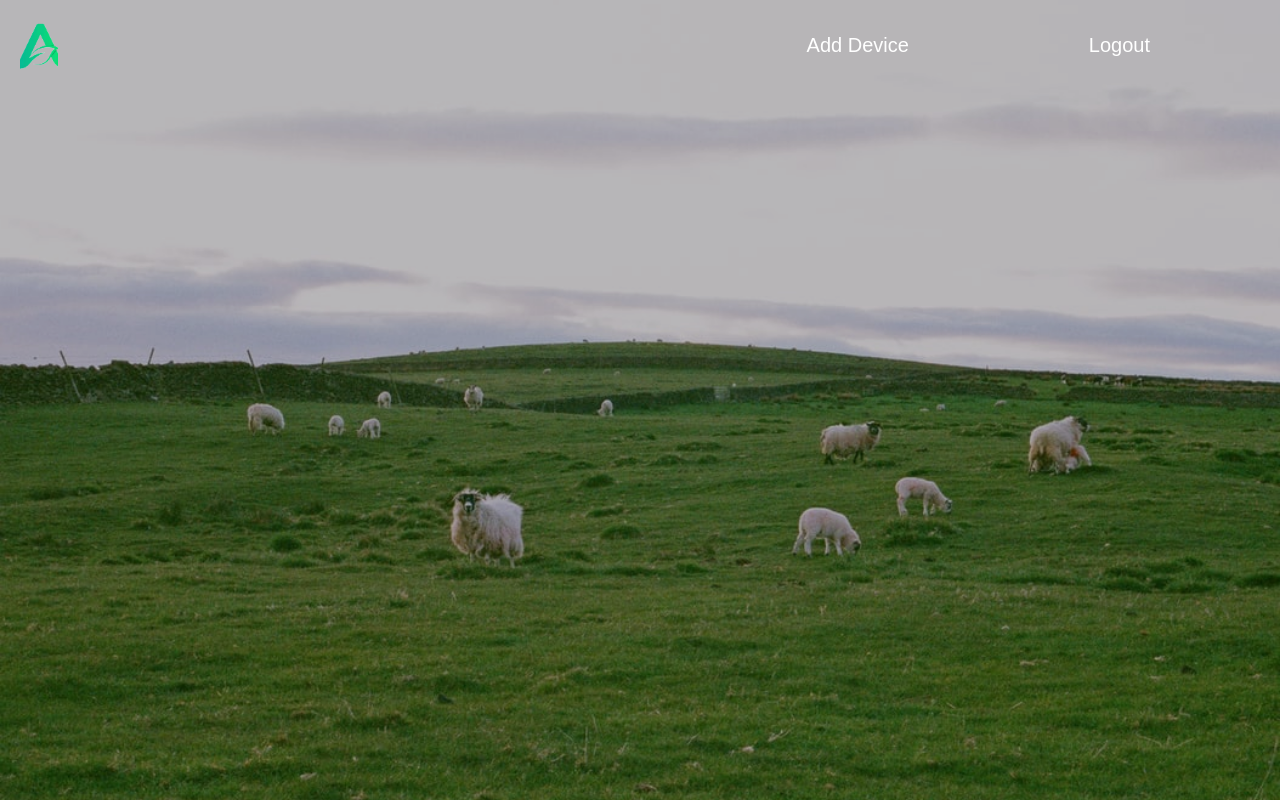
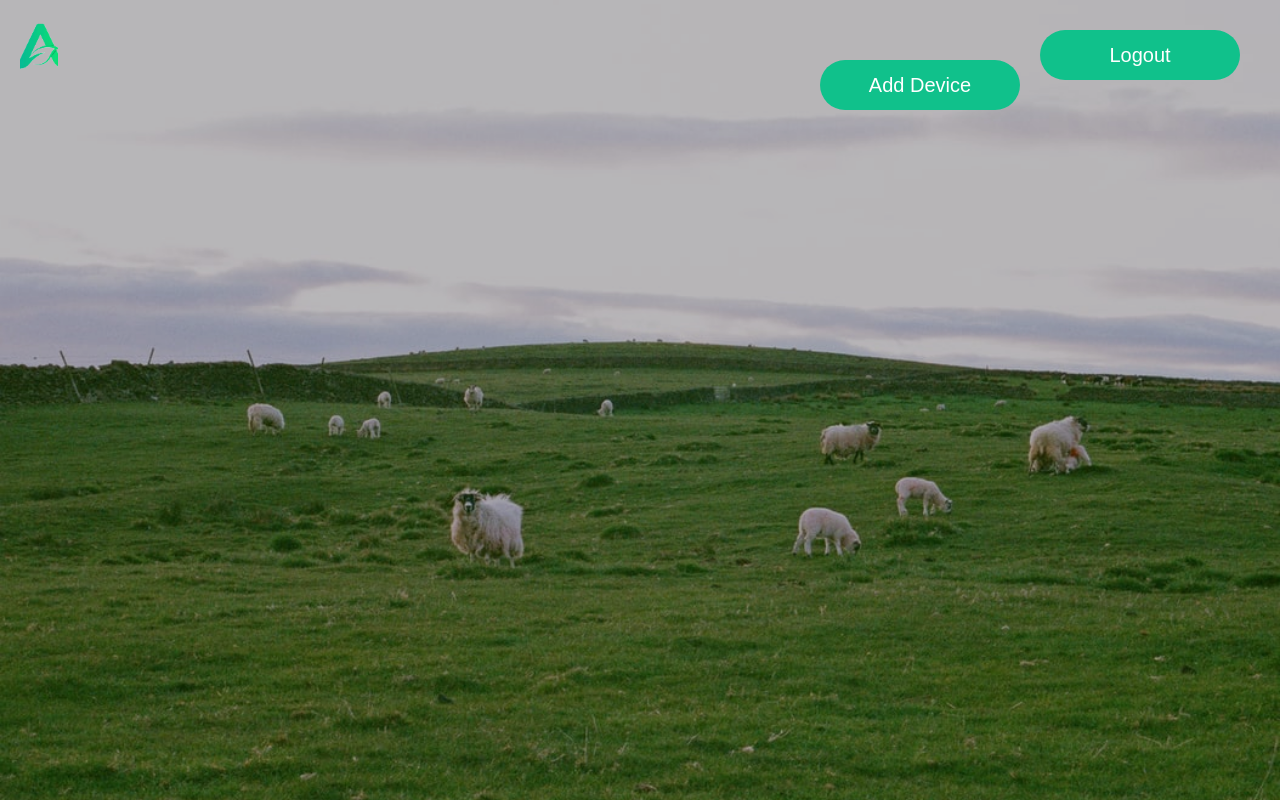
Before and after one commit to DeathSy/thai-agriculture-frontned, a React (Create React App) app: page /home in a window 1280 px wide. Built offline with nearby package versions, Linux system fonts and the light colour scheme.

Commit message:
EDIT navbar

```diff
--- a/src/components/Navbar/Navbar.js
+++ b/src/components/Navbar/Navbar.js
@@ -4,20 +4,30 @@ import Logo from './Logo'
 import Imglogo from '../../assets/logo.png'
 import useScroll from '../../util/useScroll'
 import { Link } from 'react-router-dom'
+import ButtonAddDevice from '../ButtonModal/ButtonDevice'
 
 export const Action = styled.div`
-  padding: 0.7rem 4rem;
-  margin: 0 0.5rem;
+  width: 200px;
+  height: 50px;
+  font-size: 20px;
+  border-radius: 50px;
+  cursor: pointer;
+  border: none;
+  background-color: #10c18b;
+  color: #fff;
+  display:flex;
+  justify-content:center;
+  align-items:center;
+  margin-left:1rem;
   :hover {
     background-color: #00a472;
-    border-radius: 60px;
   }
 `
 
 export const Wrapper = styled.div`
   display: flex;
   flex: 1;
-  align-items: center;
+  justify-content: space-between;
   width: 100%;
   position: fixed;
   z-index: 1000;
@@ -27,6 +37,7 @@ export const Wrapper = styled.div`
 `
 
 export const ActionContainer = styled.div`
+  width: 50%;
   display: flex;
   flex: 1;
   justify-content: flex-end;
@@ -40,9 +51,7 @@ function Navbar () {
   if (i === 1) {
     return (
       <Wrapper isScroll={isScroll}>
-        <Link to='/Home'>
-          <Logo src={Imglogo} />
-        </Link>
+        <Logo src={Imglogo} />
         <ActionContainer>
           <Action>
             <Link to='/Login'>Login</Link>
@@ -56,16 +65,10 @@ function Navbar () {
   } else {
     return (
       <Wrapper isScroll={isScroll}>
-        <Link to='/Home'>
-          <Logo src={Imglogo} />
-        </Link>
+        <Logo src={Imglogo} />
         <ActionContainer>
-          <Action>
-            <>Add Device</>
-          </Action>
-          <Action>
-            <>Logout</>
-          </Action>
+          <ButtonAddDevice />
+          <Action>Logout</Action>
         </ActionContainer>
       </Wrapper>
     )
```
